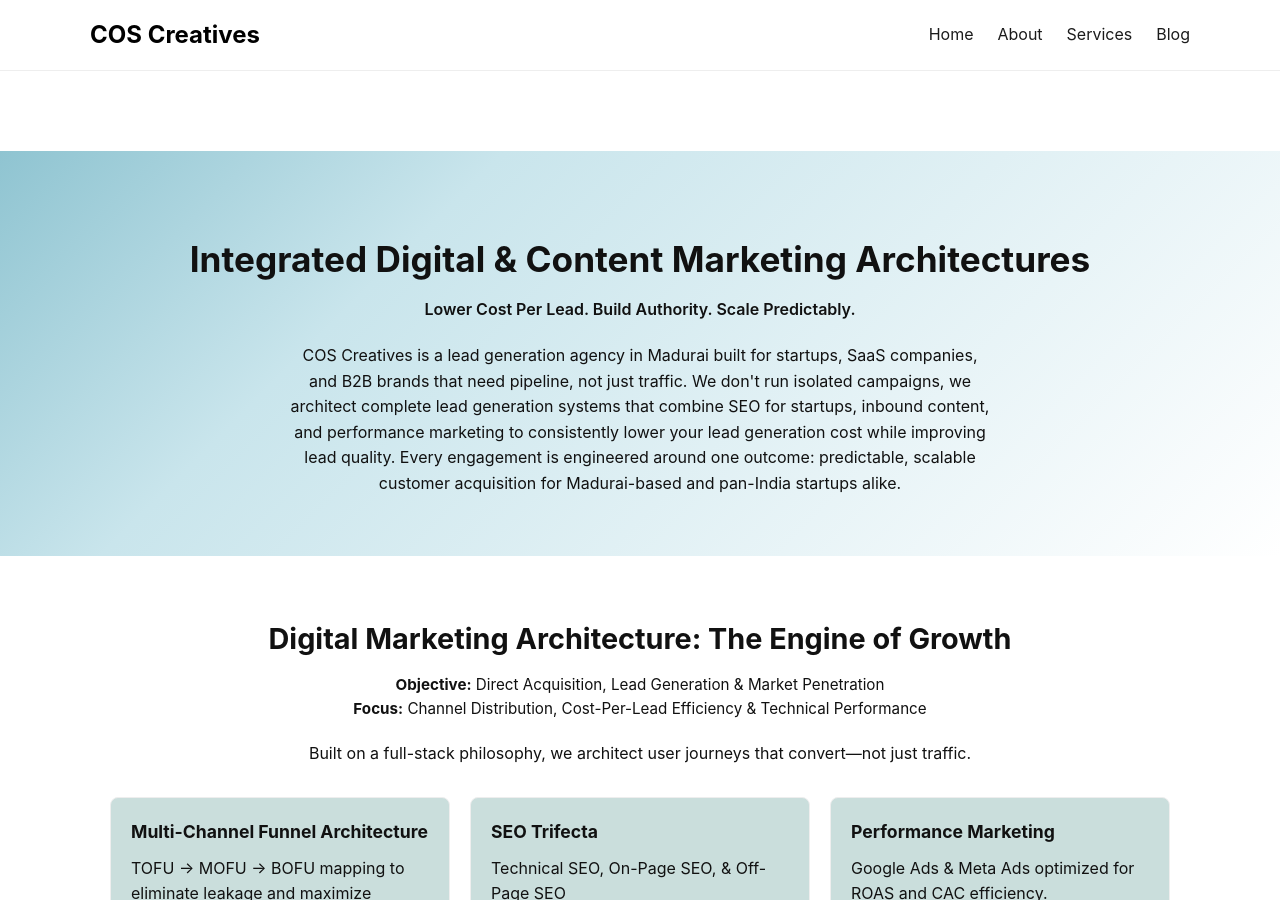
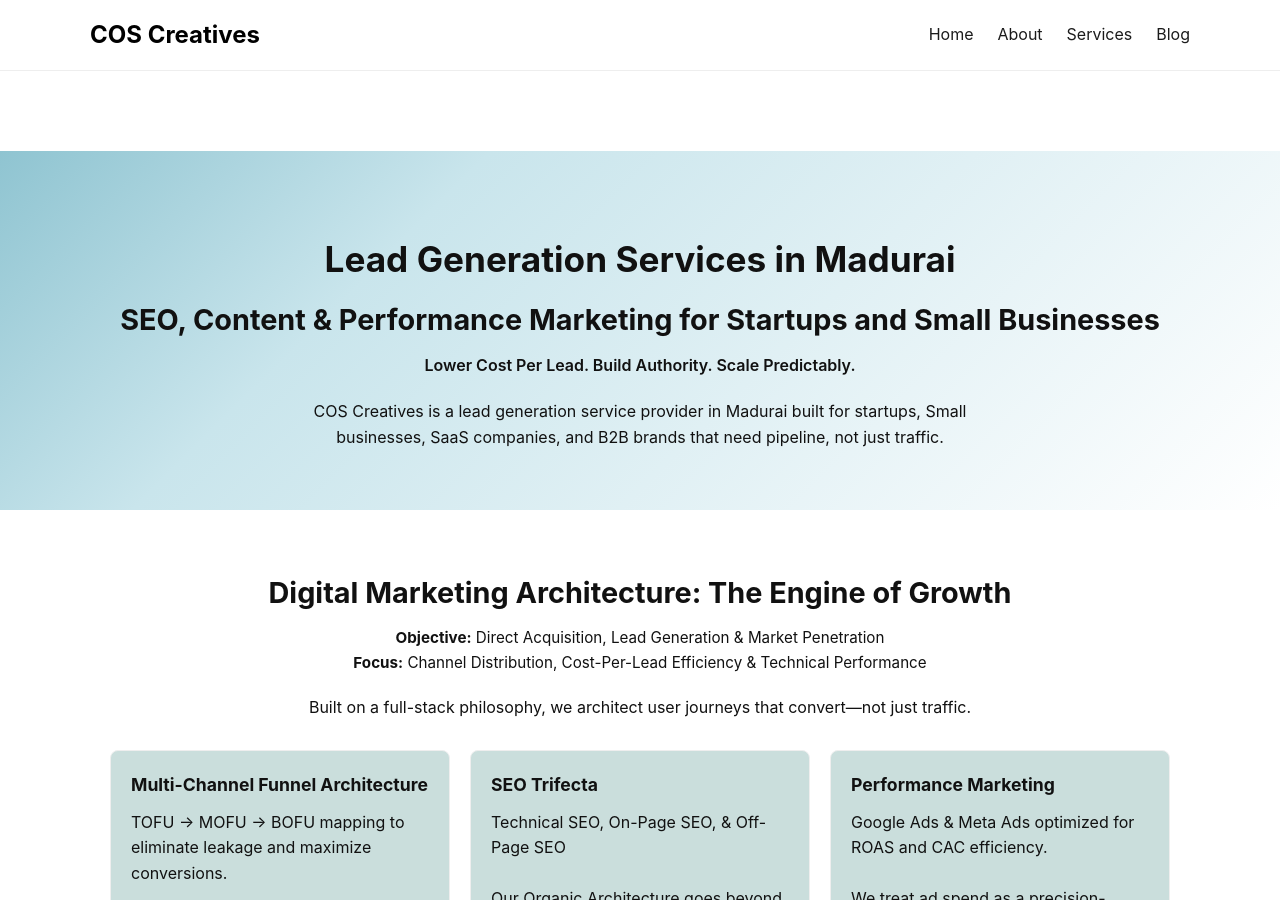
Before and after one commit to coscreativez-main/website, a Jekyll site: the page built from services.html, in a window 1280 px wide and 900 px high. Built offline with Jekyll 4.4.1, drawn with Linux system fonts in a browser that asks for light colours.

Commit message:
Update services page content and SEO metadata

```diff
--- a/services.html
+++ b/services.html
@@ -1,6 +1,6 @@
 ---
 layout: default
-title: Lead Generation Agency Madurai | SEO for Startups | COS Creatives
+title: Lead Generation Services in Madurai | SEO, Content & Performance Marketing | COS Creatives
 keywords:  Lead Generation Agency Madurai, SEO for Startups, lead generation cost, lead generation for startups, lead generation for startups in madurai
 description: COS Creatives is a lead generation agency in Madurai helping startups cut cost per lead with SEO, inbound systems, and performance marketing. See pricing & process.
 ---
@@ -10,13 +10,13 @@
   <!-- HERO -->
   <section class="services-hero">
     <div class="container">
-      <h1>Integrated Digital & Content Marketing Architectures</h1>
+      <h1>Lead Generation Services in Madurai</h1>
+      <h2>SEO, Content & Performance Marketing for Startups and Small Businesses</h2>
       <p class="subtitle">
 Lower Cost Per Lead. Build Authority. Scale Predictably.
       </p>
       <p class="intro">
-COS Creatives is a lead generation agency in Madurai built for startups, SaaS companies, and B2B brands that need pipeline, not just traffic. We don't run isolated campaigns, we architect complete lead generation systems that combine SEO for startups, inbound content, and performance marketing to consistently lower your lead generation cost while improving lead quality. Every engagement is engineered around one outcome: predictable, scalable customer acquisition for Madurai-based and pan-India startups alike.
-
+COS Creatives is a lead generation service provider in Madurai built for startups, Small businesses, SaaS companies, and B2B brands that need pipeline, not just traffic.
       </p>
     </div>
   </section>
```
